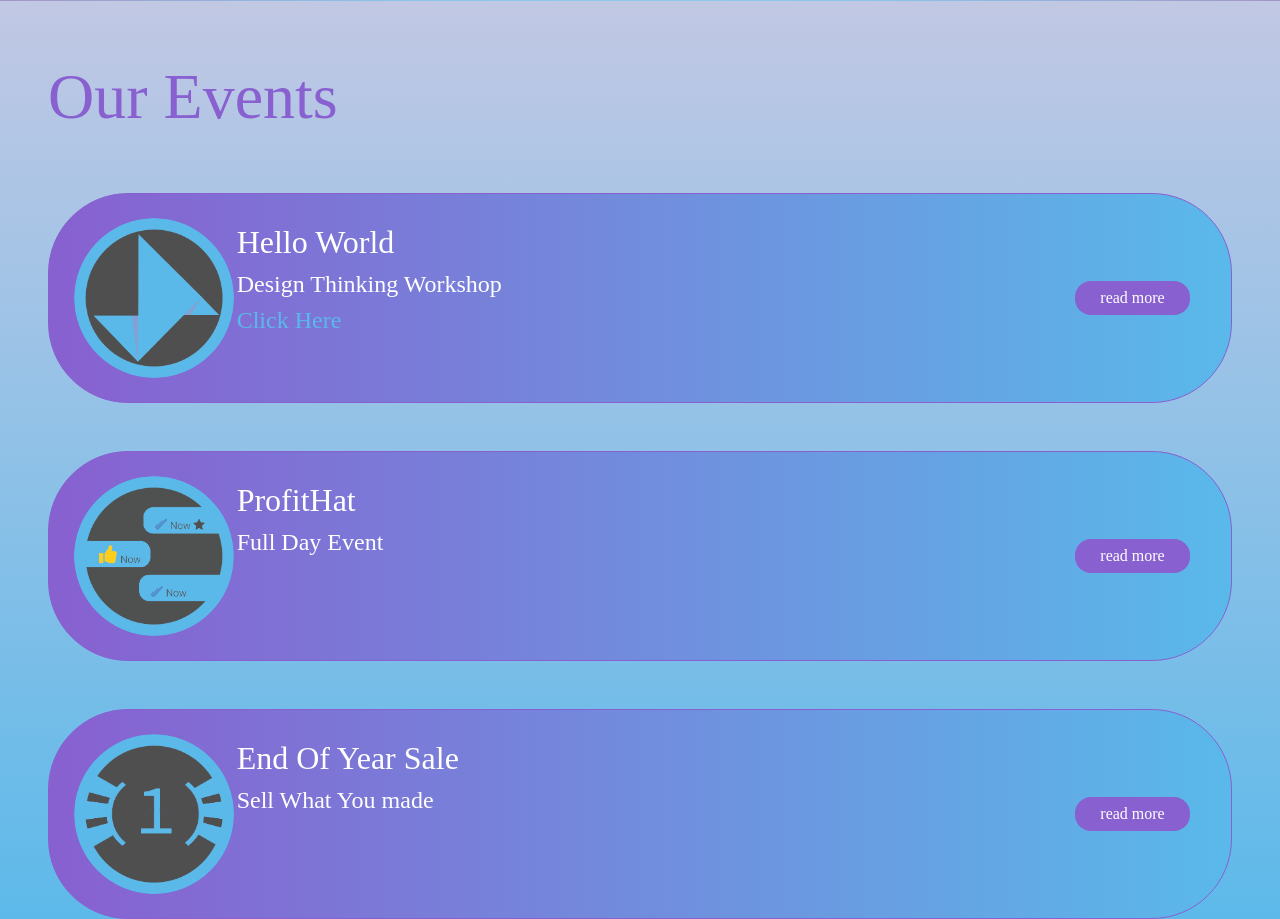
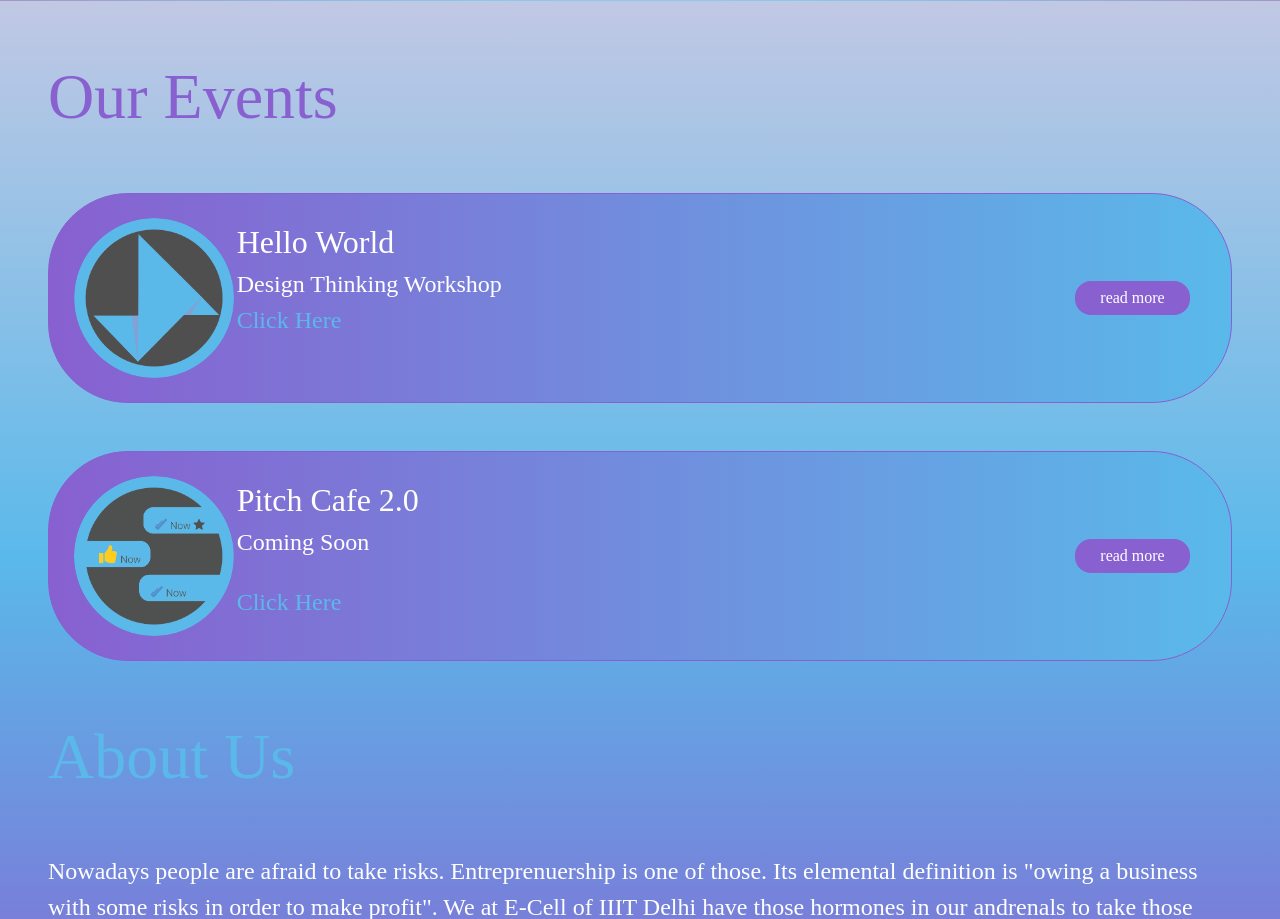
Before and after one commit to ajaystark/ecell_django, a Django app: template ecell/ecell/templates/home.html in a window 1280 px wide. Shown: the part 615-1534 px from the top of the page. Run offline with Django 3.2, Linux system fonts and the light colour scheme; the template is opened without the code that fills it, so the values that code supplies are empty; some libraries are stand-ins or nearby versions; some web fonts are replaced.

Commit message:
updated events

```diff
--- a/ecell/ecell/templates/home.html
+++ b/ecell/ecell/templates/home.html
@@ -125,6 +125,51 @@
                 </div>
             </div>
         </div>
+
+        <div class="events gradient-4 scroll-delay-1 row p-0 mx-0  my-md-5 my-3">
+            <div class="col-md-10 col-8 pl-md-4 mr-md-0 mr-2 py-2">
+                <div class="row">
+                    <div class="d-flex flex-column justify-content-center p-3 col-2 text-center">
+                        <div class="text-center w-100">
+                            <img src='{% static "icons/Asset 1@2x.png" %}' class="border-50 event-logo" alt="">
+                        </div>
+                    </div>
+                    <div class="p-md-3 p-1 pl-md-0 pl-5 col-10">
+                        <span class="event-header">Pitch Cafe 2.0</span>
+                        <br>
+                        <span class="event-subheading">Coming Soon</span>
+                        <br>
+                        <br>
+                        <span class="">
+                            <!-- <span id="read-more-1" style="" class="btn pill read-more p-1 px-md-4 px-2 mx-auto">read more</span>
+                            <span id="read-less-1" style="display: none;" class="btn read-more pill date p-1 px-md-4 px-2 mx-auto">read less</span>         -->
+                            <a class="event-subheading" style="color: #5AB9EA;" href="/PitchCafe2.0">Click Here</a>
+                        </span>
+                        <br>
+                        <span class="hide">
+                            <span class="pill date p-1 px-3">30/08/19</span>
+                            <br>
+                            <br>
+                        </span>
+                        <span id="long-description-2" style="display: none;" class="event-description">
+                            With the aim to create entrepreneurs for tomorrow, we hearby announce Pitch Cafe 2.0 - Coming Soon! Fasten your seatbelts and be prepared to escalate your journey towards succes with Ecell, IIITD.
+                            <br>
+                            Pitch Cafe 1.0, which was conducted on 4th May 2019, was the first event of its kind, with the objective of creating an entrepreneurial conclave and supporting innovators.
+                            <br>
+                            It provided an excellent platform for potential ideas and early stage start-ups to be recognized by the esteemed panel members and keynote speakers like Mr. Saurabh Jain, Vice President & Head 'PayTM Build for India', Dr. Amarjeet Singh, Co-founder and CTO, Zenatix Solutions Private Limited, and Mr. Ajay Singh, CIO and Co-founder, DLT Labs.
+                        </span>
+                    </div>
+                </div>
+            </div>
+            <div class="col-md-2 col-1">
+                <div class="d-flex flex-column justify-content-center h-100">
+                    <span id="read-more-2" style="" class="btn pill read-more p-1 px-md-4 px-2 mx-auto">read more</span>
+                    <span id="read-less-2" style="display: none;" class="btn pill read-more p-1 px-md-4 px-2 mx-auto">read less</span>
+                </div>
+            </div>
+        </div>
+
+        <div class="d-none">
         <div class="events gradient-4 scroll-delay-1 row p-0 mx-0  my-md-5 my-3">
             <div class="col-md-10 col-8 pl-md-4 mr-md-0 mr-2 py-2">
                 <div class="row">
@@ -260,6 +305,7 @@
                 </div>
             </div>
         </div>
+    </div>
     <div class="">
         <div id="about-us" class="scroll-delay-1 secondary-color heading mb-md-5 mb-3">
             About Us
--- a/ecell/ecell/urls.py
+++ b/ecell/ecell/urls.py
@@ -22,6 +22,6 @@ from django.conf import settings
 urlpatterns = [
     path('admin/', admin.site.urls),
     path('',homepage.as_view(),name="home"),
-    path('PitchCafe2.0',pitchcafe.as_view(),name="home"),
+    path('PitchCafe2.0',pitchcafe.as_view(),name="pitch cafe"),
 ]+ static(settings.STATIC_URL, document_root=settings.STATIC_ROOT)
 # urlpatterns+=static(settings.STATIC_URL, document_root=settings.STATIC_ROOT),
```
